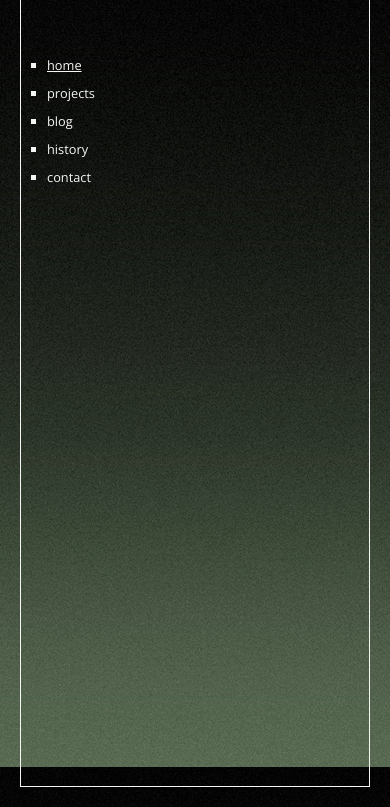
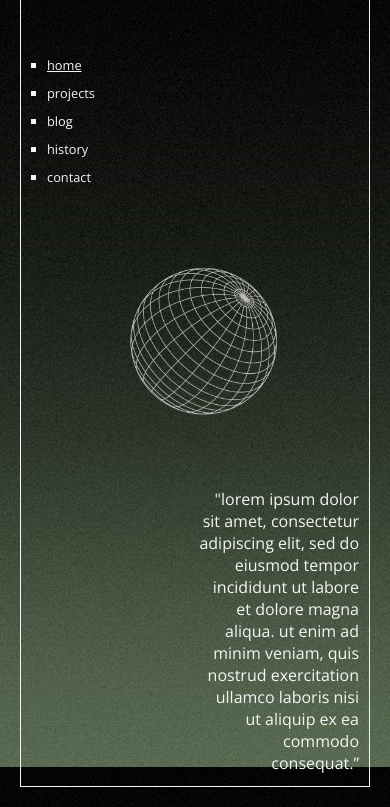
Before and after one commit to jordanaston/portfolio, a plain HTML site: page index.html in a window 390 px wide. Shown: the part 77-884 px from the top of the page. Drawn offline with nearby package versions, Linux system fonts and the light colour scheme.

Commit message:
added both other setions to landing page mobile

```diff
--- a/index.html
+++ b/index.html
@@ -24,7 +24,7 @@
                     <p>
                         ＜／＞
                     </p>
-            </top-header>
+                </top-header>
         </header>
         <navbar-section>
             <nav-bar class="nav-bar">
@@ -47,14 +47,16 @@
                 </ul>
             </nav-bar>
         </navbar-section>
-        <section>
-            <wire-globe-section class="wire-globe-section">
-
-            </wire-globe-section>
-        </section>
+        <globe-section>
+            <globe-container class="globe-container">
+                <img src="images/wire globe edit.png" alt="wire globe image">
+            </globe-contatiner>
+        </globe-section>
         <section>
             <landing-text class="landing-text">
-
+                <p>
+                    "lorem ipsum dolor sit amet, consectetur adipiscing elit, sed do eiusmod tempor incididunt ut labore et dolore magna aliqua. ut enim ad minim veniam, quis nostrud exercitation ullamco laboris nisi ut aliquip ex ea commodo consequat.”
+                </p>
             <landing-text>
         </section>
     </body>
--- /dev/null
+++ b/stylesheets/components/_globe-section.scss
@@ -0,0 +1,5 @@
+globe-section img {
+    width: 150px;
+    margin-top: 230px;
+    margin-right: 50px;
+}
--- /dev/null
+++ b/stylesheets/components/_landing-text.scss
@@ -0,0 +1,6 @@
+.landing-text p {
+    font-size: 1em;
+    text-align: right;
+    padding-left: 70px;
+    margin-bottom: 10%;
+}
--- a/stylesheets/main.scss
+++ b/stylesheets/main.scss
@@ -5,3 +5,7 @@
 @import './components/topheader';
 
 @import './components/navbar';
+
+@import './components/globe-section';
+
+@import './components/landing-text';
```
Also changed, not shown: images/wire globe edit.png (added), stylesheets/main.css, 2 other files.
